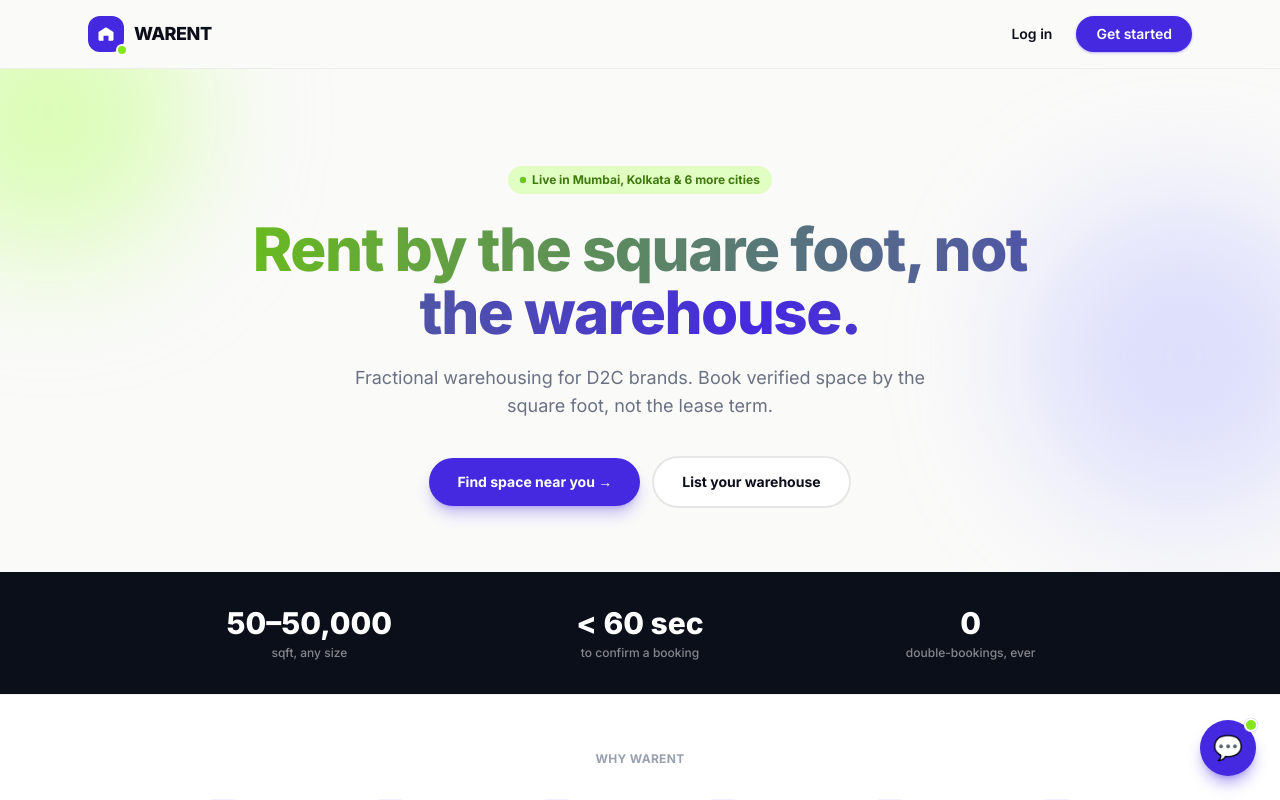
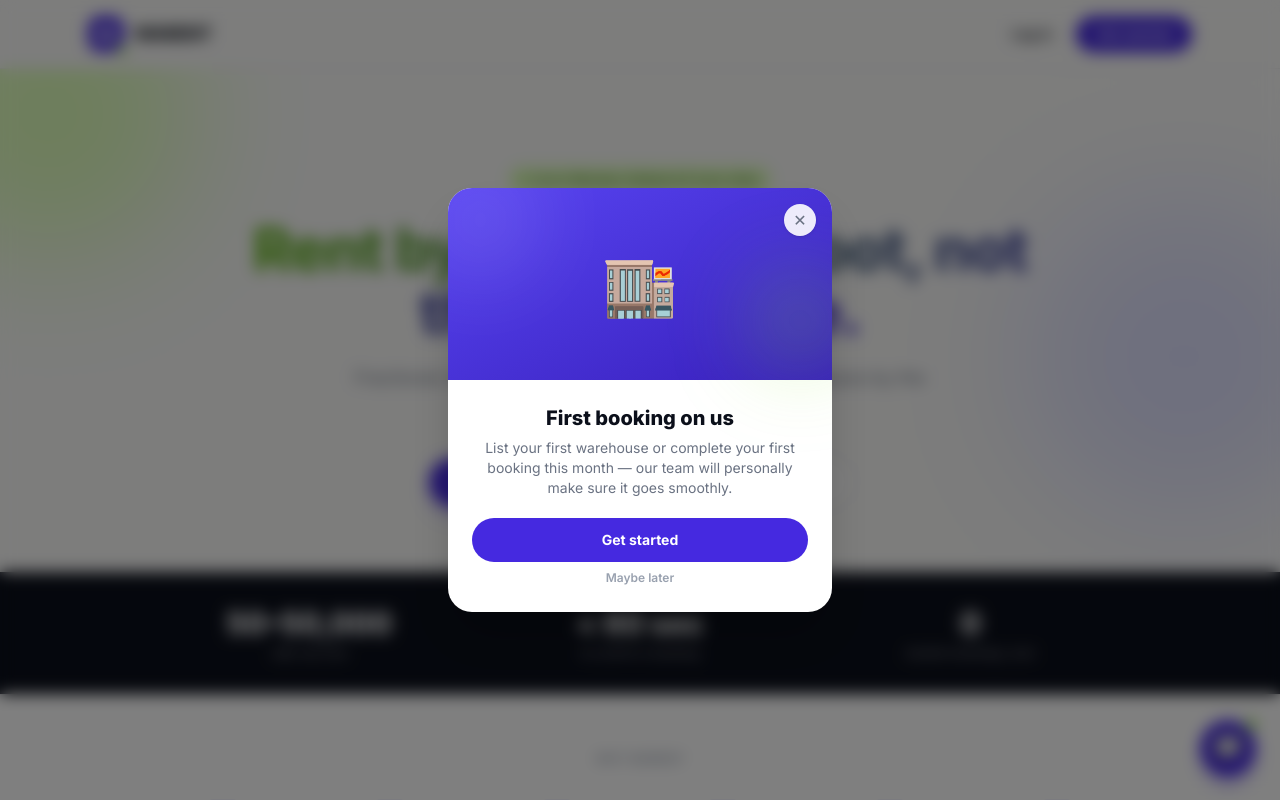
Before and after one commit to singhsahab555/warent, a Next.js app: page / in a window 1280 px wide. Shown: the top 800 px of the page. Built offline with nearby package versions, Linux system fonts and the light colour scheme.

Commit message:
Add first-visit promo modal and checkout trust badges

```diff
--- a/src/app/page.tsx
+++ b/src/app/page.tsx
@@ -5,11 +5,13 @@ import ScrollReveal from '@/components/ui/ScrollReveal'
 import ComparisonSection from '@/components/features/ComparisonSection'
 import ValuePropRow from '@/components/features/ValuePropRow'
 import StorageCategoriesGrid from '@/components/features/StorageCategoriesGrid'
+import PromoModal from '@/components/features/PromoModal'
 import { BRAND } from '@/lib/brand'
 
 export default function LandingPage() {
   return (
     <main className="min-h-screen bg-surface">
+      <PromoModal />
       <header className="sticky top-0 z-20 border-b border-black/5 bg-surface/80 backdrop-blur-md">
         <div className="mx-auto flex max-w-6xl items-center justify-between px-6 py-4">
           <Logo />
--- a/src/components/features/CheckoutModal.tsx
+++ b/src/components/features/CheckoutModal.tsx
@@ -219,6 +219,15 @@ export default function CheckoutModal({
               >
                 {stage === 'paying' ? 'Processing…' : `Pay & confirm`}
               </button>
+
+              <div className="mt-3 flex items-center justify-center gap-1.5 text-[11px] text-gray-400">
+                <span>🔒</span>
+                <span>Secured by {provider === 'razorpay' ? 'Razorpay' : 'Stripe'}</span>
+                <span className="mx-1">·</span>
+                <a href="/refund-policy" target="_blank" className="underline hover:text-gray-600">
+                  Cancellation policy
+                </a>
+              </div>
             </>
           )}
         </div>
--- /dev/null
+++ b/src/components/features/PromoModal.tsx
@@ -0,0 +1,77 @@
+'use client'
+
+import { useState, useEffect } from 'react'
+import Link from 'next/link'
+
+// Change this whenever you want to run a new promo — bumping the key forces
+// it to show again even for returning visitors who dismissed an old one.
+const PROMO_KEY = 'warent-promo-seen-v1'
+
+export default function PromoModal() {
+  const [visible, setVisible] = useState(false)
+
+  useEffect(() => {
+    const seen = sessionStorage.getItem(PROMO_KEY)
+    if (!seen) {
+      const timer = setTimeout(() => setVisible(true), 1200) // small delay feels less jarring than instant
+      return () => clearTimeout(timer)
+    }
+  }, [])
+
+  const dismiss = () => {
+    sessionStorage.setItem(PROMO_KEY, 'true')
+    setVisible(false)
+  }
+
+  if (!visible) return null
+
+  return (
+    <div
+      className="fixed inset-0 z-50 flex items-center justify-center bg-black/50 px-4 backdrop-blur-sm"
+      onClick={dismiss}
+    >
+      <div
+        className="animate-fade-in-up relative w-full max-w-sm overflow-hidden rounded-3xl bg-white shadow-2xl"
+        onClick={(e) => e.stopPropagation()}
+      >
+        <button
+          onClick={dismiss}
+          className="absolute right-4 top-4 z-10 flex h-8 w-8 items-center justify-center rounded-full bg-white/90 text-gray-500 shadow-sm hover:text-ink-900"
+          aria-label="Close"
+        >
+          ✕
+        </button>
+
+        <div className="relative flex h-48 items-center justify-center bg-gradient-to-br from-brand-500 to-brand-700">
+          <div className="pointer-events-none absolute -left-8 -top-8 h-32 w-32 animate-float-slow rounded-full bg-white/10 blur-2xl" />
+          <div
+            className="pointer-events-none absolute -right-6 bottom-0 h-28 w-28 animate-float-slow rounded-full bg-accent-400/20 blur-2xl"
+            style={{ animationDelay: '1.2s' }}
+          />
+          <span className="relative text-6xl">🏬</span>
+        </div>
+
+        <div className="p-6 text-center">
+          <h2 className="text-xl font-extrabold text-ink-900">First booking on us</h2>
+          <p className="mt-1.5 text-sm text-gray-500">
+            List your first warehouse or complete your first booking this month — our team will
+            personally make sure it goes smoothly.
+          </p>
+          <Link
+            href="/signup"
+            onClick={dismiss}
+            className="mt-5 block rounded-full bg-brand-600 py-3 text-sm font-bold text-white hover:bg-brand-700"
+          >
+            Get started
+          </Link>
+          <button
+            onClick={dismiss}
+            className="mt-2 text-xs font-semibold text-gray-400 hover:text-gray-600"
+          >
+            Maybe later
+          </button>
+        </div>
+      </div>
+    </div>
+  )
+}
```
